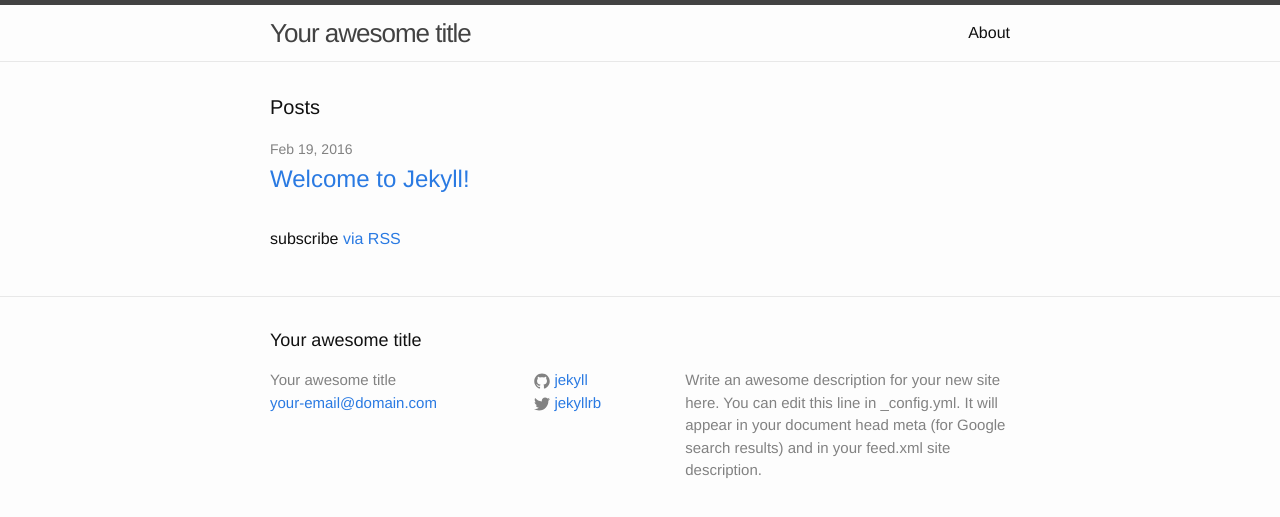
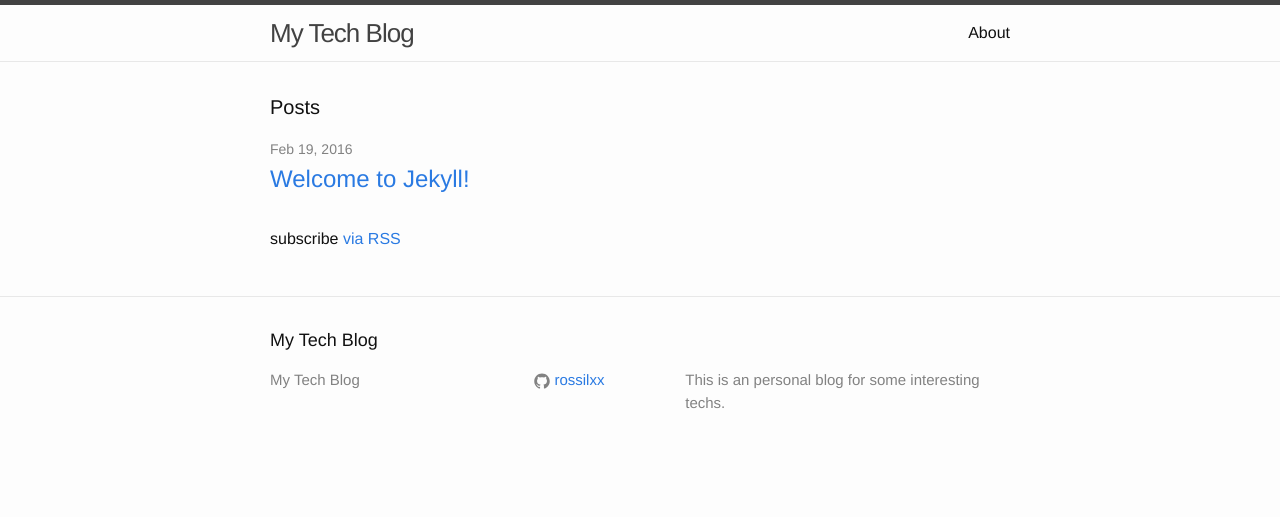
Before and after one commit to rossilxx/blog, a Jekyll site: the page built from index.html, in a window 1280 px wide. Shown: the top 517 px of the page. Built offline with Jekyll 4.4.1, drawn with Linux system fonts in a browser that asks for light colours.

Commit message:
Fix some info

```diff
--- a/_config.yml
+++ b/_config.yml
@@ -6,16 +6,12 @@
 # 'jekyll serve'. If you change this file, please restart the server process.
 
 # Site settings
-title: Your awesome title
-email: your-email@domain.com
+title: My Tech Blog
 description: > # this means to ignore newlines until "baseurl:"
-  Write an awesome description for your new site here. You can edit this
-  line in _config.yml. It will appear in your document head meta (for
-  Google search results) and in your feed.xml site description.
+  This is an personal blog for some interesting techs.
 baseurl: "/blog" # the subpath of your site, e.g. /blog
-url: "http://yourdomain.com" # the base hostname & protocol for your site
-twitter_username: jekyllrb
-github_username:  jekyll
+url: "https://github.com/rossilxx" # the base hostname & protocol for your site
+github_username: rossilxx
 
 # Build settings
 markdown: kramdown
```
